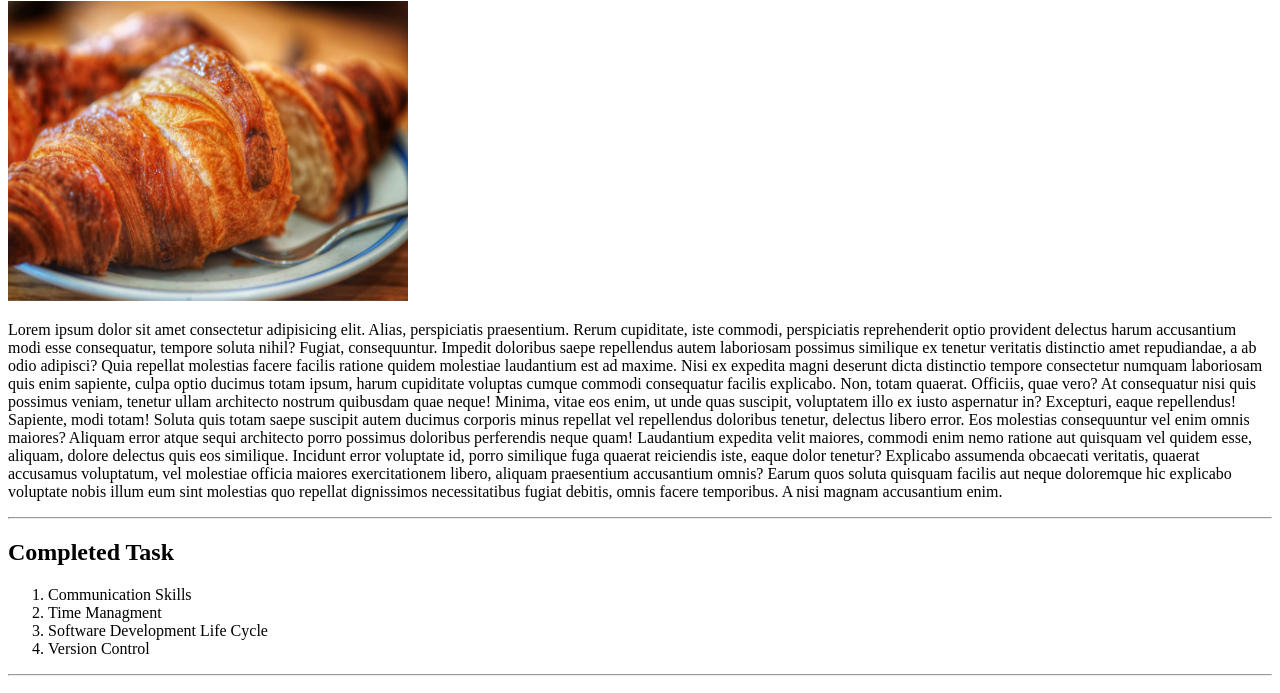
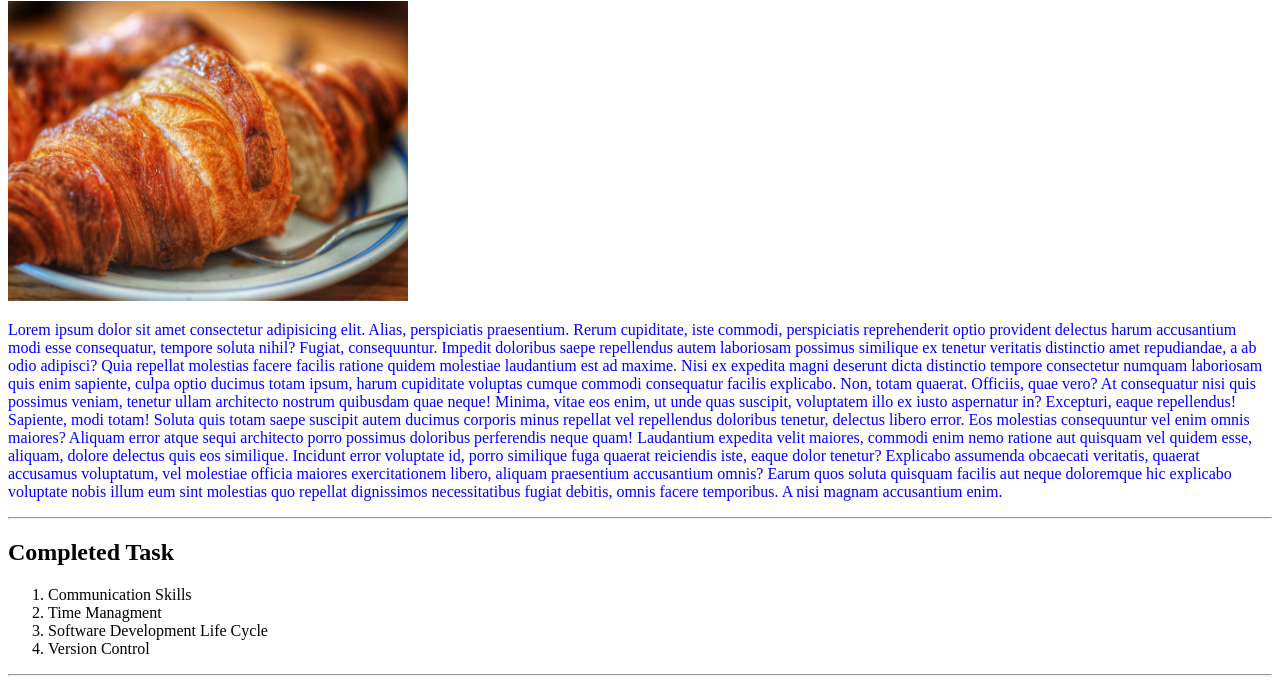
Before and after one commit to Rolandzogbay/FullStack_WebDevelopment, a plain HTML site: page September/html/index.html in a window 1280 px wide. Shown: the part 79-772 px from the top of the page. Drawn offline with Linux system fonts and the light colour scheme.

Commit message:
Updated html and added css folder

```diff
--- a/September/html/index.html
+++ b/September/html/index.html
@@ -8,7 +8,7 @@
 <body>
     <h1>Welcome to Batch - 1</h1>
     <img src="../../28.jpg" alt="This is an image about this batch.." width="400" height="300">
-    <p>Lorem ipsum dolor sit amet consectetur adipisicing elit. Alias, perspiciatis praesentium. Rerum cupiditate, iste commodi, perspiciatis reprehenderit optio provident delectus harum accusantium modi esse consequatur, tempore soluta nihil? Fugiat, consequuntur.
+    <p style="color: blue;">Lorem ipsum dolor sit amet consectetur adipisicing elit. Alias, perspiciatis praesentium. Rerum cupiditate, iste commodi, perspiciatis reprehenderit optio provident delectus harum accusantium modi esse consequatur, tempore soluta nihil? Fugiat, consequuntur.
     Impedit doloribus saepe repellendus autem laboriosam possimus similique ex tenetur veritatis distinctio amet repudiandae, a ab odio adipisci? Quia repellat molestias facere facilis ratione quidem molestiae laudantium est ad maxime.
     Nisi ex expedita magni deserunt dicta distinctio tempore consectetur numquam laboriosam quis enim sapiente, culpa optio ducimus totam ipsum, harum cupiditate voluptas cumque commodi consequatur facilis explicabo. Non, totam quaerat.
     Officiis, quae vero? At consequatur nisi quis possimus veniam, tenetur ullam architecto nostrum quibusdam quae neque! Minima, vitae eos enim, ut unde quas suscipit, voluptatem illo ex iusto aspernatur in?
```
Also changed, not shown: September/css/style.css (added).
